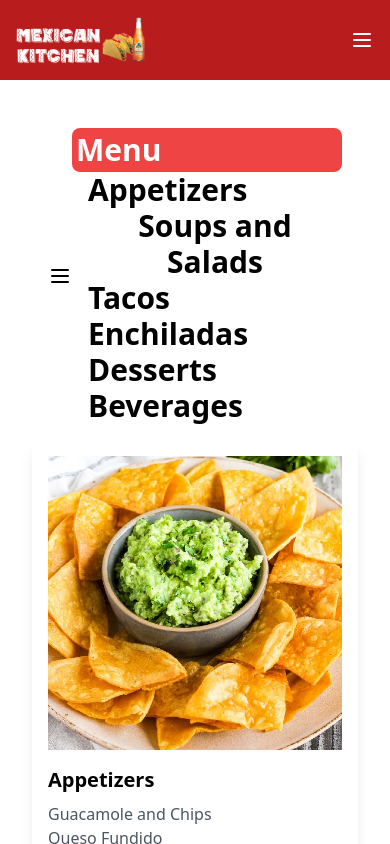
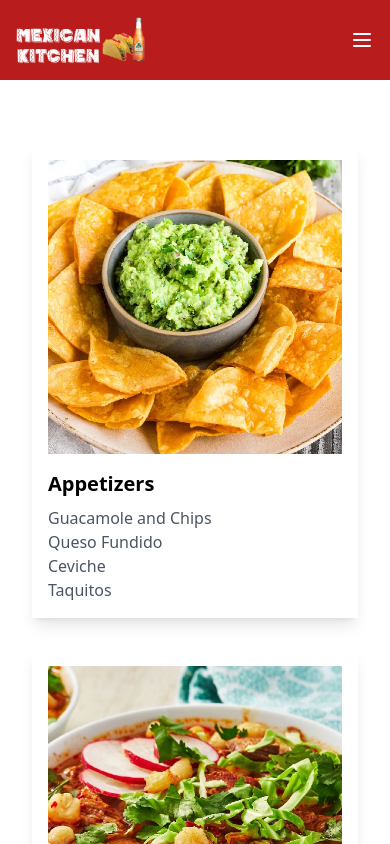
Before and after one commit to melyespinofl96/restaurant-2, an Angular app: page /menu in a window 390 px wide. Shown: the top 844 px of the page. Built offline with nearby package versions, Linux system fonts and the light colour scheme.

Commit message:
update to menu

```diff
--- a/src/app/menu/menu.component.html
+++ b/src/app/menu/menu.component.html
@@ -9,15 +9,16 @@
       <nav class=" text-black p-4">
         <div class="container mx-auto flex justify-between items-center relative">
 
-          <!-- Mobile Menu Button -->
+          <!-- Mobile Menu Button
           <button class="flex items-center justify-center sm:hidden text-2xl font-bold relative">
             <svg class="h-6 w-6 fill-current" viewBox="0 0 24 24">
               <path d="M4 6h16M4 12h16M4 18h16" stroke="currentColor" stroke-width="2" stroke-linecap="round" stroke-linejoin="round"/>
             </svg>
           </button>
+        -->
 
           <!-- Desktop Navigation Links -->
-          <ul class="sm:flex space-x-4 relative align-middle" id="nav-links">
+          <ul class="hidden sm:flex space-x-4 relative align-middle" id="nav-links">
             <li [class]="menu === true ? 'bg-red-500 rounded-lg p-1 text-white' : ''">
               <Button class="hover:text-gray-300 text-3xl font-bold"
                 (click)="menuToggle()" style="cursor:pointer;">Menu</Button>
```
